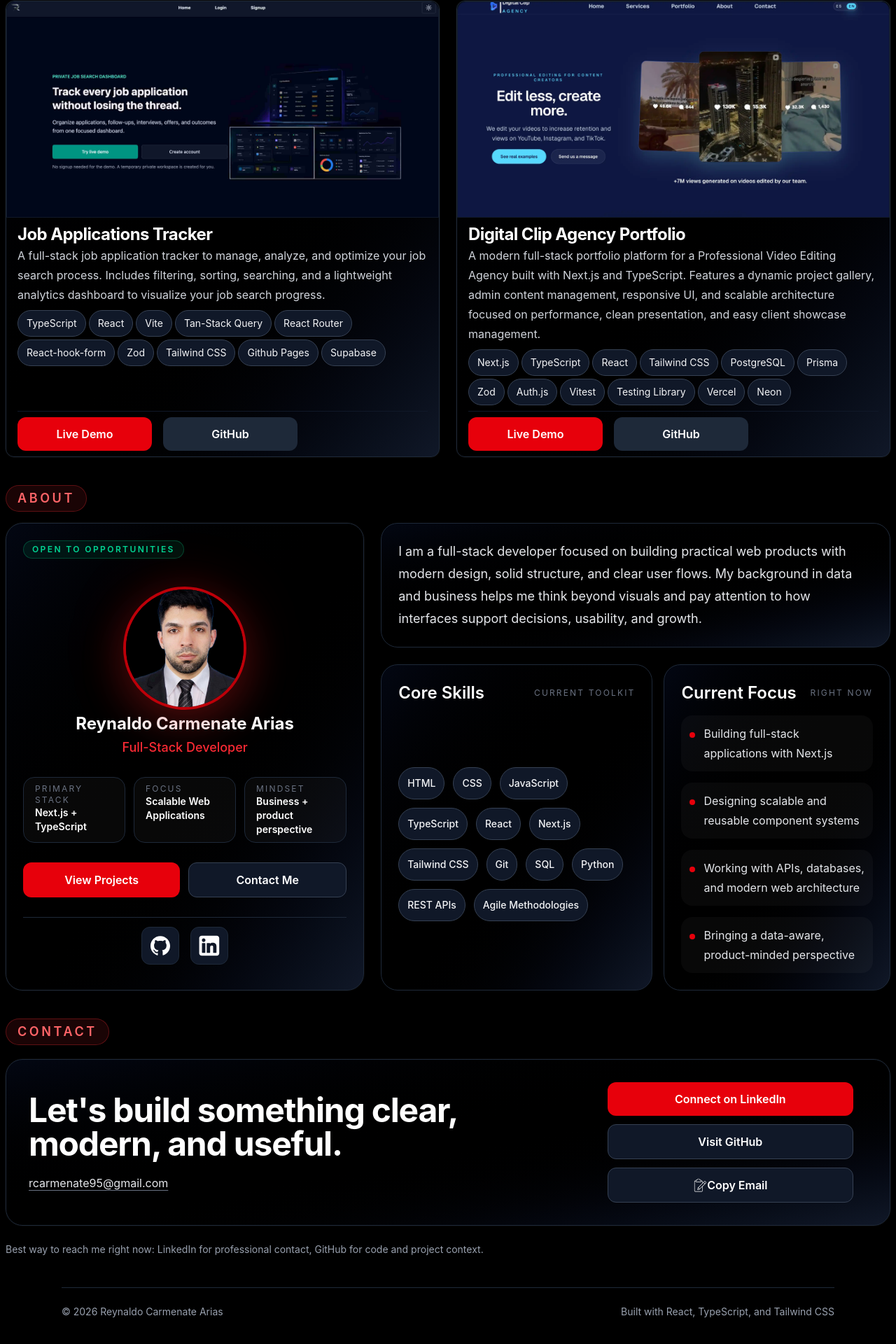
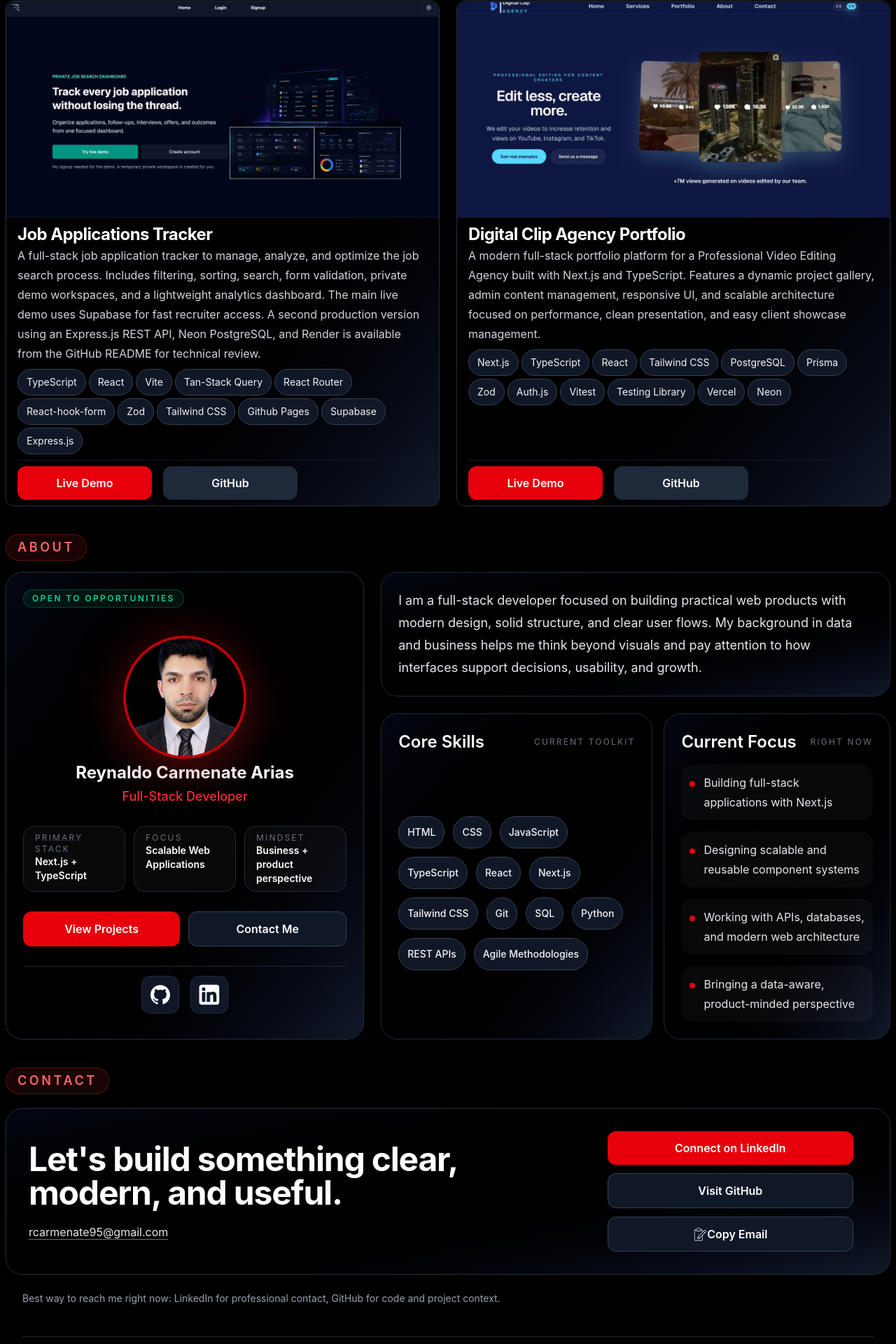
Before and after one commit to ReySlash/Portfolio_landing_page, a React (Vite) app: page / in a window 1280 px wide. Shown: the part 909-2829 px from the top of the page at 70% size. Built offline with nearby package versions, Linux system fonts and the light colour scheme.

Commit message:
Updated projects, improved contact layout

```diff
--- a/src/components/Contact.tsx
+++ b/src/components/Contact.tsx
@@ -31,7 +31,7 @@ function Contact() {
 
   return (
     <section id="contact" className="scroll-mt-24">
-      <div className="mx-auto flex max-w-7xl flex-col gap-5">
+      <div className="flex w-full flex-col gap-5">
         <Reveal className="max-w-3xl space-y-4 text-left">
           <span className="inline-flex w-fit rounded-full border border-red-500/30 bg-red-500/10 px-4 py-1 text-lg font-semibold uppercase tracking-[0.2em] text-red-400">
             Contact
@@ -97,7 +97,7 @@ function Contact() {
         </Reveal>
 
         <Reveal
-          className="text-left text-sm leading-7 text-gray-400"
+          className="text-left text-sm leading-7 text-gray-400 px-6"
           delay={140}
         >
           Best way to reach me right now: LinkedIn for professional contact,
--- a/src/components/Footer.tsx
+++ b/src/components/Footer.tsx
@@ -1,7 +1,7 @@
 function Footer() {
   return (
-    <footer className="px-6 pb-8 lg:px-20 lg:pb-10">
-      <div className="mx-auto flex max-w-7xl flex-col gap-2 border-t border-gray-800 pt-6 text-sm text-gray-400 md:flex-row md:items-center md:justify-between">
+    <footer className="px-6 pb-8">
+      <div className="flex w-full flex-col gap-2 border-t border-gray-800 pt-6 text-sm text-gray-400 md:flex-row md:items-center md:justify-between">
         <p>© {new Date().getFullYear()} Reynaldo Carmenate Arias</p>
         <p>Built with React, TypeScript, and Tailwind CSS</p>
       </div>
--- a/src/data/projects.ts
+++ b/src/data/projects.ts
@@ -7,7 +7,7 @@ const projects: Project[] = [
     id: 1,
     name: "Job Applications Tracker",
     description:
-      "A full-stack job application tracker to manage, analyze, and optimize your job search process. Includes filtering, sorting, searching, and a lightweight analytics dashboard to visualize your job search progress.",
+      "A full-stack job application tracker to manage, analyze, and optimize the job search process. Includes filtering, sorting, search, form validation, private demo workspaces, and a lightweight analytics dashboard. The main live demo uses Supabase for fast recruiter access. A second production version using an Express.js REST API, Neon PostgreSQL, and Render is available from the GitHub README for technical review.",
     techTags: [
       "TypeScript",
       "React",
@@ -19,6 +19,7 @@ const projects: Project[] = [
       "Tailwind CSS",
       "Github Pages",
       "Supabase",
+      "Express.js",
     ],
     liveDemoUrl: "https://reyslash.github.io/job-application-tracker/",
     githubUrl: "https://github.com/reyslash/job-application-tracker",
```
